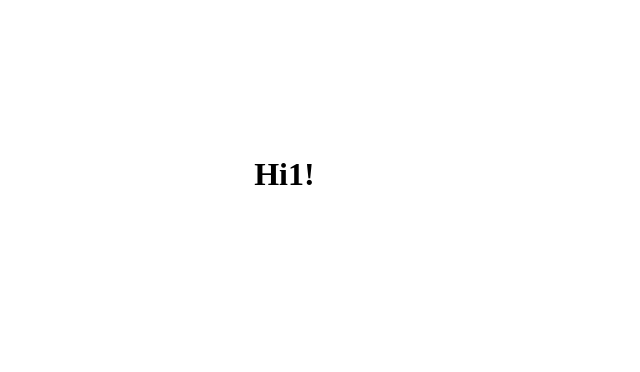
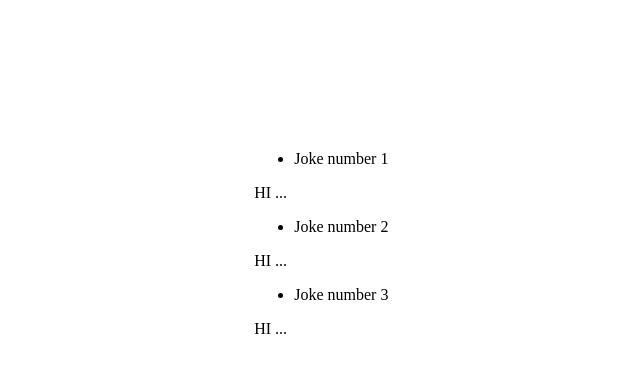
Before and after one commit to maryamghorbani/Joke, a React (Create React App) app: page /route1 in a window 1280 px wide. Shown: the top 372 px of the page, without its empty margins (133-773 px from the left). Built offline with nearby package versions, Linux system fonts and the light colour scheme.

Commit message:
create card components

```diff
--- /dev/null
+++ b/src/Components/Card.js
@@ -0,0 +1,21 @@
+import React from 'react';
+
+
+// import css file
+import './CSS/Card.css'
+
+// import components
+import CardHeader from "./CardHeader";
+import CardBody from "./CardBody";
+
+
+function Card(props) {
+    return (
+        <div className="card">
+            <CardHeader cardnumber={props.number} />
+            <CardBody />
+        </div>
+    )
+}
+
+export default Card;
--- /dev/null
+++ b/src/Components/CardBody.js
@@ -0,0 +1,12 @@
+import React from 'react';
+
+
+function CardBody() {
+    return (
+        <p>
+            HI ...
+        </p>
+    )
+}
+
+export default CardBody;
--- /dev/null
+++ b/src/Components/CardHeader.js
@@ -0,0 +1,10 @@
+import React from 'react';
+
+function CardHeader(props) {
+    return (
+        <ul>
+            <li>Joke number {props.cardnumber}</li>
+        </ul>
+    )
+}
+export default CardHeader;
--- a/src/Routes/Route1.js
+++ b/src/Routes/Route1.js
@@ -1,8 +1,15 @@
 import React from 'react';
+
+// import components
+import Card from "../Components/Card";
 
 function Route1(props) {
     return (
-        <h1>Hi1!</h1>
+        <div className="cards-container">
+            <Card number="1" />
+            <Card number="2" />
+            <Card number="3" />
+        </div>
     )
 }
 
```
Also changed, not shown: src/Components/CSS/Card.css (added).
